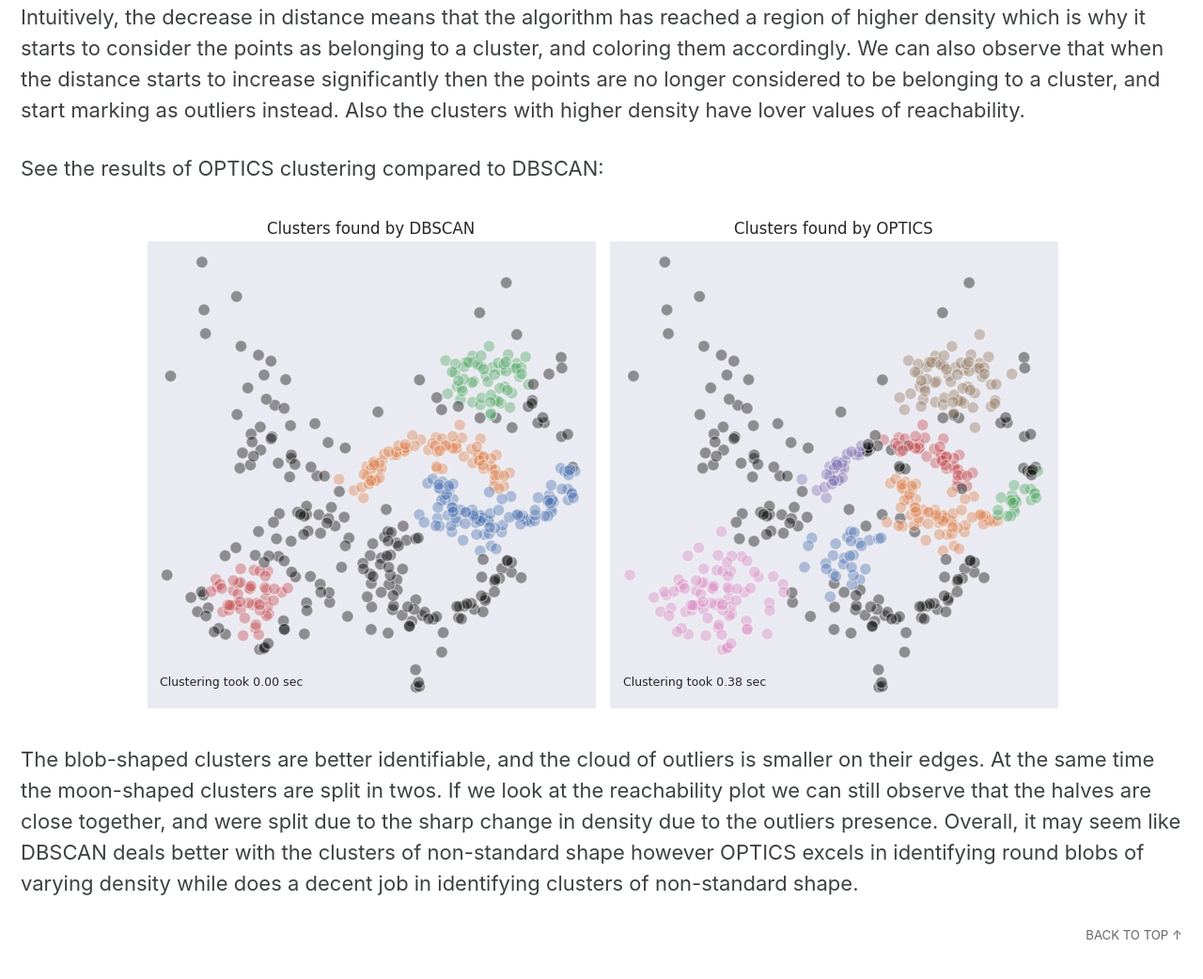
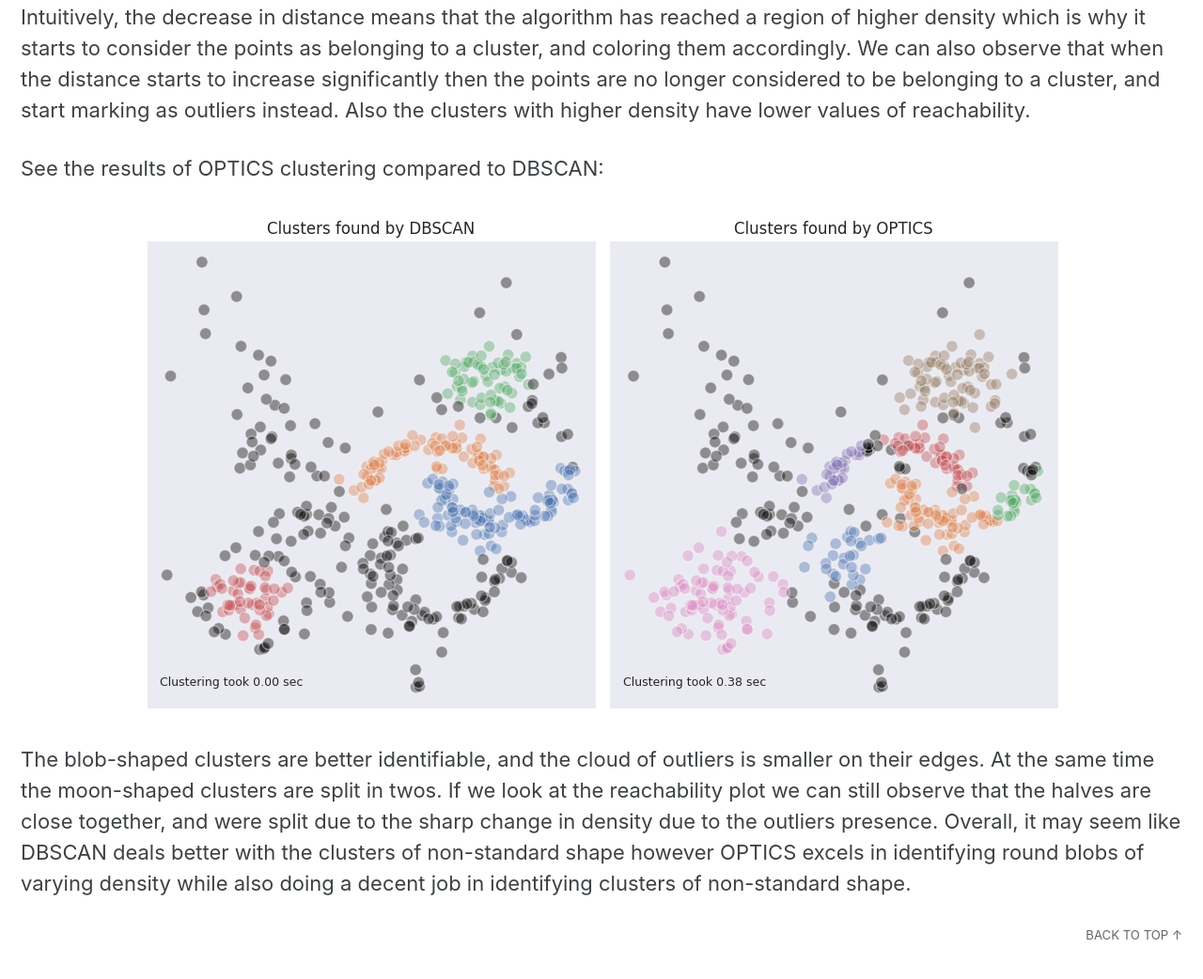
Before and after one commit to vzahorui/vzahorui.github.io, a Jekyll site: the page built from _posts/2021-01-03-clustering-overview.md, in a window 1280 px wide and 1400 px high, scrolled down 18281 px. Shown: the part 288-1330 px from the top of the window at 94% size. Built offline with Jekyll 4.4.1, drawn with Linux system fonts in a browser that asks for light colours; cached includes are drawn as plain includes; nearby versions of some CDN libraries; formulas are drawn with MathJax 3; some of the changed text lies outside the part shown.

Commit message:
Update 2021-01-03-clustering-overview.md
fixed a typo

```diff
--- a/_posts/2021-01-03-clustering-overview.md
+++ b/_posts/2021-01-03-clustering-overview.md
@@ -253,13 +253,13 @@ OPTICS builds a reachability plot, where the order is put on the x-axis, and the
 
 ![](/assets/images/clustering/optics_reachability.png){: .align-center}
 
-The points belonging to clusters are marked with color while the points which are considered as outliers are black. Intuitively, the decrease in distance means that the algorithm has reached a region of higher density which is why it starts to consider the points as belonging to a cluster, and coloring them accordingly. We can also observe that when the distance starts to increase significantly then the points are no longer considered to be belonging to a cluster, and start marking as outliers instead. Also the clusters with higher density have lover values of reachability.
+The points belonging to clusters are marked with color while the points which are considered as outliers are black. Intuitively, the decrease in distance means that the algorithm has reached a region of higher density which is why it starts to consider the points as belonging to a cluster, and coloring them accordingly. We can also observe that when the distance starts to increase significantly then the points are no longer considered to be belonging to a cluster, and start marking as outliers instead. Also the clusters with higher density have lower values of reachability.
 
 See the results of OPTICS clustering compared to DBSCAN:
 
 ![](/assets/images/clustering/optics_test.png){: .align-center}
 
-The blob-shaped clusters are better identifiable, and the cloud of outliers is smaller on their edges. At the same time the moon-shaped clusters are split in twos. If we look at the reachability plot we can still observe that the halves are close together, and were split due to the sharp change in density due to the outliers presence. Overall, it may seem like DBSCAN deals better with the clusters of non-standard shape however OPTICS excels in identifying round blobs of varying  density while does a decent job in identifying clusters of non-standard shape.
+The blob-shaped clusters are better identifiable, and the cloud of outliers is smaller on their edges. At the same time the moon-shaped clusters are split in twos. If we look at the reachability plot we can still observe that the halves are close together, and were split due to the sharp change in density due to the outliers presence. Overall, it may seem like DBSCAN deals better with the clusters of non-standard shape however OPTICS excels in identifying round blobs of varying  density while also doing a decent job in identifying clusters of non-standard shape.
 
 <a href="#page-title" class="back-to-top">{{ site.data.ui-text[site.locale].back_to_top | default: 'Back to Top' }} &uarr;</a>
 
```
Also changed, not shown: other parts of _posts/2021-01-03-clustering-overview.md (+1 -1 lines).
